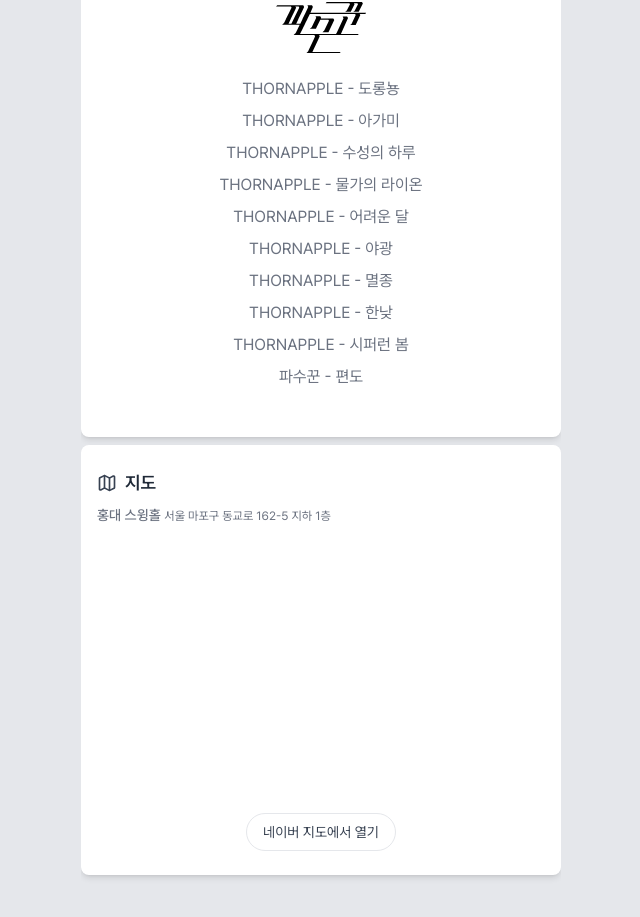
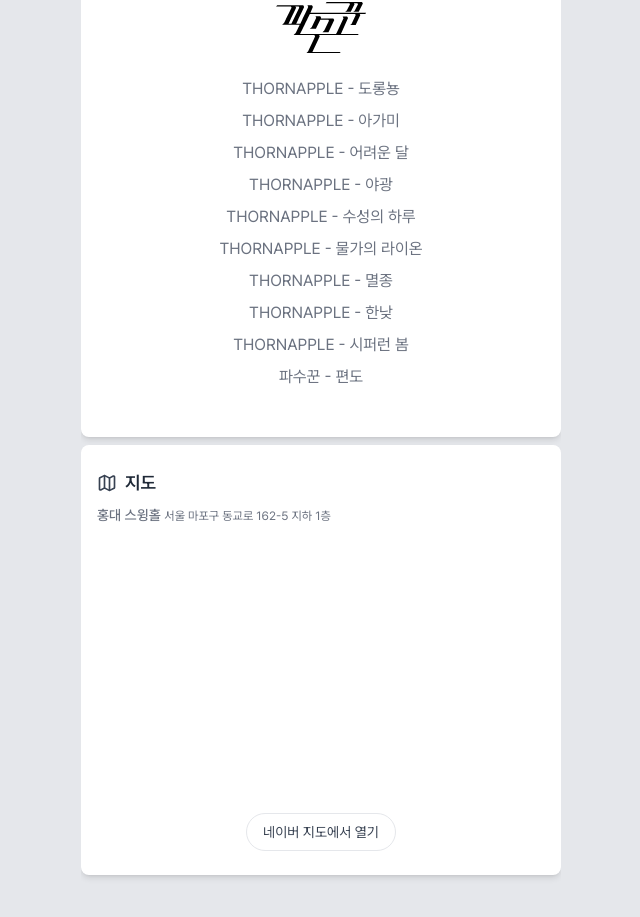
Before and after one commit to Ocknyer/1116, a Next.js app: page / in a window 1280 px wide. Shown: the part 1260-2177 px from the top of the page, without its empty margins (319-959 px from the left). Built offline with nearby package versions, Linux system fonts and the light colour scheme; no server answers.

Commit message:
파수꾼 셋리스트 수정

```diff
--- a/components/SetlistSection.tsx
+++ b/components/SetlistSection.tsx
@@ -67,19 +67,19 @@
       },
       {
         singer: 'THORNAPPLE',
+        songName: '어려운 달',
+      },
+      {
+        singer: 'THORNAPPLE',
+        songName: '야광',
+      },
+      {
+        singer: 'THORNAPPLE',
         songName: '수성의 하루',
       },
       {
         singer: 'THORNAPPLE',
         songName: '물가의 라이온',
-      },
-      {
-        singer: 'THORNAPPLE',
-        songName: '어려운 달',
-      },
-      {
-        singer: 'THORNAPPLE',
-        songName: '야광',
       },
       {
         singer: 'THORNAPPLE',
```
